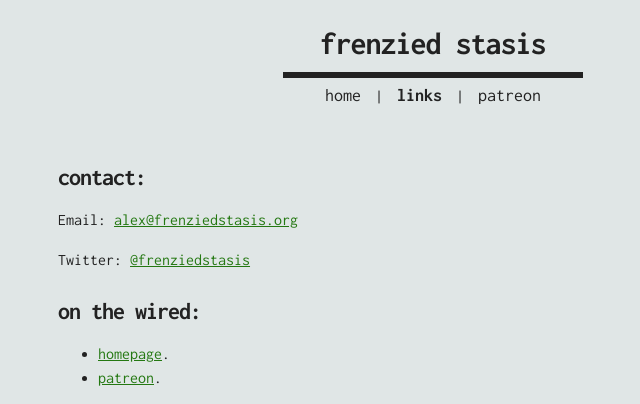
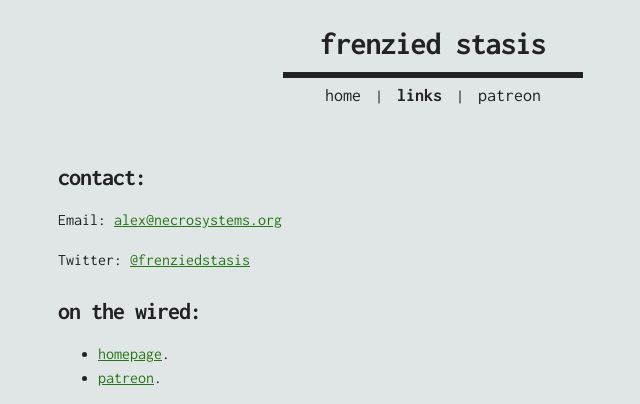
Before and after one commit to alychace/distort.jp, a Jekyll site: the page built from links.md, in a window 1280 px wide. Shown: the top 404 px of the page, without its empty margins (207-847 px from the left). Built offline with Jekyll 4.4.1, drawn with Linux system fonts in a browser that asks for light colours; nearby versions of some CDN libraries.

Commit message:
Update _config.yml

```diff
--- a/_config.yml
+++ b/_config.yml
@@ -15,11 +15,11 @@
 # in the templates via {{ site.myvariable }}.
 title: Frenzied Stasis
 author: Alex Chace
-email: alex@frenziedstasis.org
+email: alex@necrosystems.org
 description: >- # this means to ignore newlines until "baseurl:"
   Accelerated writings on cybernetics, technology, capitalism, gender, and whatever else comes to mind.
 baseurl: "" # the subpath of your site, e.g. /blog
-url: "https://frenziedstasis.org" # the base hostname & protocol for your site, e.g. http://example.com
+url: "https://necrosystems.org" # the base hostname & protocol for your site, e.g. http://example.com
 twitter: frenziedstasis
 github:  leximch
 patreon: frenziedstasis
```
